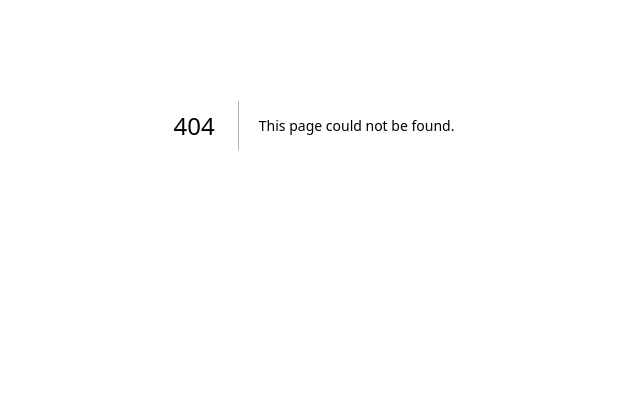
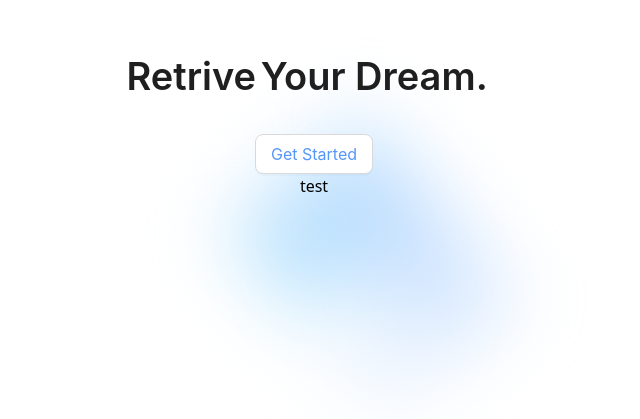
Before and after one commit to ha0min/DreamCatcher-FrontEnd, a Next.js app: page /welcome in a window 1280 px wide. Before the commit this address had no page. Shown: the part 275-694 px from the top of the page, without its empty margins (326-966 px from the left). Built offline with nearby package versions, Linux system fonts and the light colour scheme.

Commit message:
feat: add loading modal

```diff
--- /dev/null
+++ b/src/components/loading-modal.js
@@ -0,0 +1,72 @@
+import {motion} from "framer-motion";
+import {Carousel, Typography} from "antd";
+
+export const LoadingModal = () => {
+    return (
+        <motion.div
+            initial={false}
+            animate={showText ? "open" : "closed"}
+        >
+            <div className="overlay" style={{display: showText ? "block" : "none"}}></div>
+
+            <motion.div
+                className="loading-box"
+                variants={{
+                    open: {
+                        clipPath: "inset(0% 0% 0% 0% round 10px)",
+                        transition: {
+                            type: "spring",
+                            bounce: 0,
+                            duration: 0.7,
+                            delayChildren: 0.3,
+                            staggerChildren: 0.05
+                        }
+                    },
+                    closed: {
+                        clipPath: "inset(10% 50% 90% 50% round 10px)",
+                        transition: {
+                            type: "spring",
+                            bounce: 0,
+                            duration: 0.3
+                        }
+                    }
+                }}
+                style={{pointerEvents: showText ? "auto" : "none"}}
+            >
+                <motion.div variants={itemVariants}>
+                    <Carousel dotPosition={"left"}
+                              dots={false}
+                              autoplaySpeed={6000}
+                              waitForAnimate={true}
+                              autoplay={true}>
+                        <div>
+                            <Typography.Title level={1} style={{color:"#f5f5f5"}}>
+                                🧠 Scanning your dream...
+                            </Typography.Title>
+                        </div>
+                        <div>
+                            <Typography.Title level={1} style={{color:"#f5f5f5"}}>
+                                🧪 Analyzing your dream fragments...
+                            </Typography.Title>
+                        </div>
+                        <div>
+                            <Typography.Title level={1} style={{color:"#f5f5f5"}}>
+                                🌌 Reconstructing your dream scene...
+                            </Typography.Title>
+                        </div>
+                        <div>
+                            <Typography.Title level={1} style={{color:"#f5f5f5"}}>
+                                🌠 Capturing the essence of your desires...
+                            </Typography.Title>
+                        </div>
+                        <div>
+                            <Typography.Title level={1} style={{color:"#f5f5f5"}}>
+                                🌙 Unleashing infinite possibilities...
+                            </Typography.Title>
+                        </div>
+                    </Carousel>
+                </motion.div>
+            </motion.div>
+        </motion.div>
+    )
+}
--- /dev/null
+++ b/src/pages/welcome.js
@@ -0,0 +1,119 @@
+import {v4 as uuidv4} from "uuid";
+import {Button, Carousel, Col, Row, Typography} from "antd";
+import {motion, useIsPresent} from "framer-motion";
+import {useRouter} from "next/router";
+import Link from "next/link";
+import {useEffect} from "react";
+
+export const Welcome = () => {
+    const router = useRouter();
+    const {v4: uuidv4} = require('uuid');
+    const isPresent = useIsPresent();
+
+    useEffect(() => {
+        console.log('Welcome isPresent:', isPresent);
+    }, [isPresent]);
+
+
+    const onButtonClick = () => {
+        // generate a uuid
+        const uuid = uuidv4();
+        console.log('assignment id:', uuid);
+
+        // redirect to /user/[uuid]
+        router.push(`/dream/${uuid}`);
+    }
+
+    return (
+        <div
+            style={{height: "100vh", overflow: "hidden"}}
+        >
+            <div
+                style={{
+                    display: "flex",
+                    justifyContent: "center", /* 水平居中 */
+                    alignItems: "center", /* 垂直居中 */
+                    flexDirection: "column",
+                    height: "100%",
+                    overflow: "hidden"
+
+                }}
+            >
+                {/*<div*/}
+                {/*    className="absolute before:bg-gradient-radial before:from-white before:to-transparent before:blur-2xl before:content-[''] after:absolute after:-z-20 after:h-[180px] after:w-[240px] after:translate-x-1/3 after:bg-gradient-conic after:from-sky-200 after:via-blue-200 after:blur-2xl after:content-[''] before:dark:bg-gradient-to-br before:dark:from-transparent before:dark:to-blue-700/10 after:dark:from-sky-900 after:dark:via-[#0141ff]/40 before:lg:h-[360px]"*/}
+                {/*>*/}
+                {/*</div>*/}
+
+                <div style={{overflow: "hidden", zIndex: -1}}>
+                    <div
+                        className="absolute animate-move-light dark:animate-move-dark before:bg-gradient-radial before:from-white before:to-transparent before:blur-2xl before:content-[''] after:absolute after:-z-20 after:h-[180px] after:w-[240px] after:translate-x-1/3 after:bg-gradient-conic after:from-sky-200 after:via-blue-200 after:blur-2xl after:content-[''] before:dark:bg-gradient-to-br before:dark:from-transparent before:dark:to-blue-700/10 after:dark:from-sky-900 after:dark:via-[#0141ff]/40 before:lg:h-[360px]"
+                    >
+                    </div>
+                </div>
+                <div style={{maxHeight: "10vh"}}>
+
+                    <TextCarousel/>
+                </div>
+                <div style={{display: "flex", justifyContent: "center", marginTop: "1em"}}>
+                    <Button onClick={onButtonClick} type="default" style={{color: "#5596f7"}} size={"large"}>Get
+                        Started</Button>
+                </div>
+                <Link href={"/dream/test"}>
+                    test
+                </Link>
+            </div>
+
+            <motion.div
+                initial={{ scaleX: 1 }}
+                animate={{ scaleX: 0, transition: { duration: 0.5, ease: "circOut" } }}
+                exit={{ scaleX: 1, transition: { duration: 0.5, ease: "circIn" } }}
+                style={{ originX: isPresent ? 0 : 1 }}
+                className="privacy-screen"
+            />
+        </div>
+    )
+}
+
+const TextCarousel = () => {
+    return (
+        <Row wrap={false} justify={"center"}>
+            <Col span={8}>
+                <Carousel style={{textAlign: 'end', paddingRight: '1%'}} dotPosition={"left"} dots={false}
+                          autoplay={true}>
+                    <div>
+                        <Typography.Title level={1}>
+                            Build
+                        </Typography.Title>
+                    </div>
+                    <div>
+                        <Typography.Title level={1}>
+                            Retrive
+                        </Typography.Title>
+                    </div>
+                    <div>
+                        <Typography.Title level={1}>
+                            Imagine
+                        </Typography.Title>
+                    </div>
+                    <div>
+                        <Typography.Title level={1}>
+                            Catch
+                        </Typography.Title>
+                    </div>
+                    <div>
+                        <Typography.Title level={1}>
+                            Dream
+                        </Typography.Title>
+                    </div>
+                </Carousel>
+            </Col>
+            <Col span={10}>
+                <Typography.Title level={1}>
+                    Your Dream.
+                </Typography.Title>
+            </Col>
+        </Row>
+    )
+}
+
+export default Welcome;
--- a/src/styles/globals.css
+++ b/src/styles/globals.css
@@ -25,3 +25,55 @@
 /*    )*/
 /*    rgb(var(--background-start-rgb));*/
 /*}*/
+
+.privacy-screen {
+    position: fixed;
+    top: 0;
+    left: 0;
+    right: 0;
+    bottom: 0;
+    background: linear-gradient(180deg, #0055ff 0%, rgb(0, 153, 255) 100%);
+    z-index: 3;
+    color: #F5F5F5;
+}
+
+.fullScreen {
+    position: fixed;
+    top: 0;
+    left: 0;
+    right: 0;
+    bottom: 0;
+    display: flex;
+    justify-content: center;
+    align-items: center;
+    z-index: -1;
+    font-size: 2em;
+    /*background: linear-gradient(180deg, #0055ff 0%, rgb(0, 153, 255) 100%);*/
+    /*color: #F5F5F5;*/
+}
+
+.loading-box {
+    position: fixed;
+    top: 50%;
+    left: 50%;
+    transform: translate(-50%, -50%);
+    width: 800px;
+    display: flex;
+    align-items: center;
+    text-align: center;
+    height: 300px;
+    background: linear-gradient(180deg, #0055ff 0%, rgb(0, 153, 255) 100%);
+    /*;*/
+    border-radius: 10px;
+    z-index: 2;
+}
+
+.overlay {
+    position: fixed;
+    top: 0;
+    left: 0;
+    width: 100%;
+    height: 100%;
+    backdrop-filter: blur(3px);
+    z-index: 1;
+}
```
